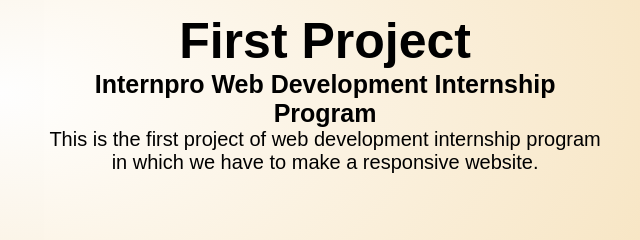
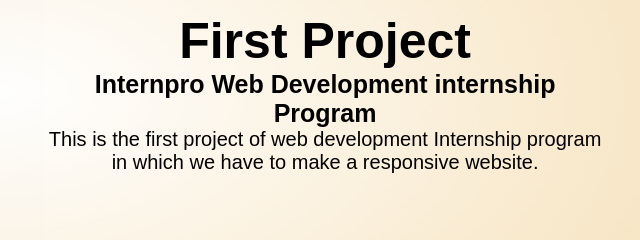
Before and after one commit to Yashvai14/INT-WEB-1-BASIC, a website: page index.html in a window 1280 px wide. Shown: the part 387-627 px from the top of the page, 640-1280 px from the left. Drawn offline with Linux system fonts and the light colour scheme.

Commit message:
second commit

```diff
--- a/index.html
+++ b/index.html
@@ -27,8 +27,8 @@
         <img src="bg1.png" alt="">
         <div>
             <h1>First Project</h1>
-            <h2>Internpro Web Development Internship Program</h2>
-            <p>This is the first project of web development internship program in which we have to make a responsive website.</p>
+            <h2>Internpro Web Development internship Program</h2>
+            <p>This is the first project of web development Internship program in which we have to make a responsive website.</p>
         </div>
     </div>
 
```
Also changed, not shown: package.json (added, +16 -0 lines), server.js (added, +13 -0 lines), 1 other file.
